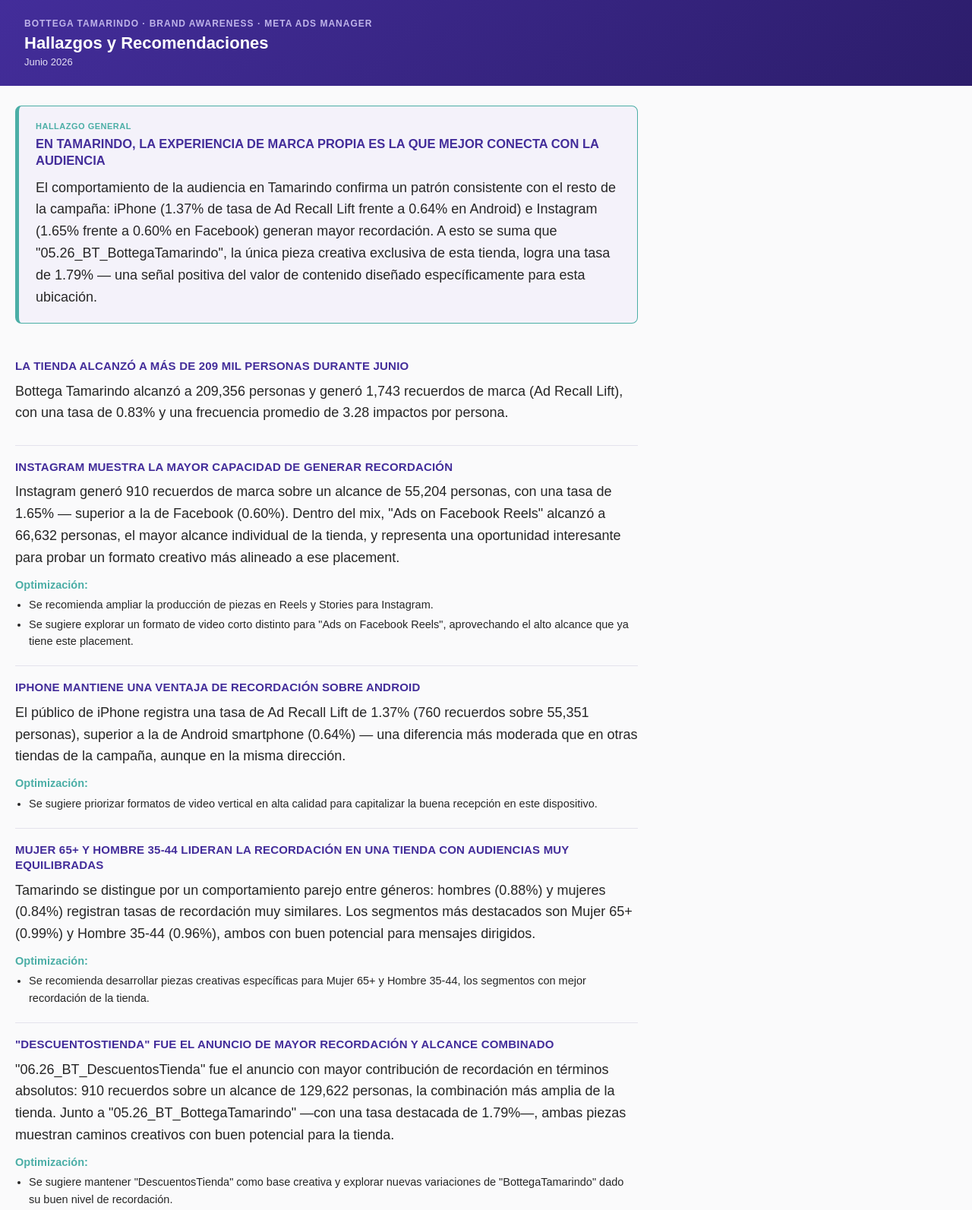
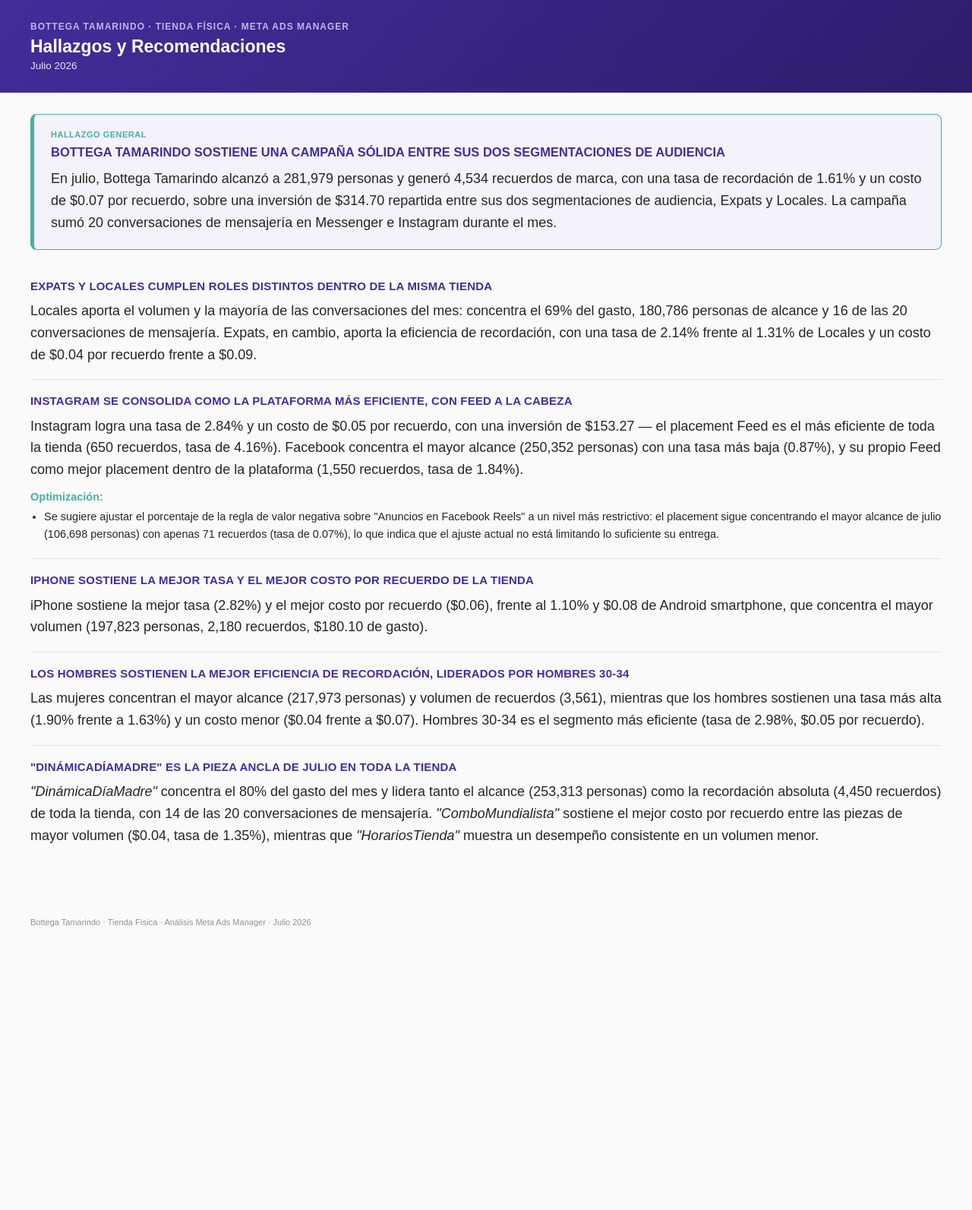
Before and after one commit to paidmedia-artefacto/bottega-tamarindo, a plain HTML site: page index.html in a window 1280 px wide. Shown: the top 1593 px of the page at 76% size. After the commit the page ends 1240 px from the top, so only its background shows below. Drawn offline with Linux system fonts and the light colour scheme.

Commit message:
Add files via upload

```diff
--- a/index.html
+++ b/index.html
@@ -3,29 +3,24 @@
 <head>
 <meta charset="UTF-8">
 <meta name="viewport" content="width=device-width, initial-scale=1.0">
-<title>Bottega Tamarindo · Hallazgos y Recomendaciones</title>
+<title>Bottega Tamarindo · Tienda Física · Meta Ads Manager · Hallazgos y Recomendaciones</title>
 <style>
   :root{
     --primary:#432d9a; --accent:#4baea6; --muted:#929292;
     --text:#262626; --bg:#FAFAFB; --border:#E4E2EC; --cream:#F4F2FA;
   }
   *{box-sizing:border-box;}
-  body{
-    margin:0; font-family:Arial, Helvetica, sans-serif; color:var(--text);
-    background:var(--bg); text-align:left;
-  }
-  header{
-    background:linear-gradient(135deg, var(--primary), #2c1d6b);
-    color:#fff; padding:24px 32px; text-align:left;
-  }
+  body{ margin:0; font-family:Arial, Helvetica, sans-serif; color:var(--text); background:var(--bg); text-align:left; }
+  header{ background:linear-gradient(135deg, var(--primary), #2c1d6b); color:#fff; padding:28px 40px; text-align:left; }
   header .eyebrow{ color:#BFB4EA; font-size:12px; font-weight:bold; letter-spacing:1px; text-transform:uppercase; }
-  header h1{ margin:6px 0 4px; font-size:22px; text-align:left; }
-  header .sub{ color:#E4E0F5; font-size:13px; }
-  .wrap{ max-width:860px; margin:0; padding:26px 20px 50px; text-align:left; }
+  header h1{ margin:6px 0 4px; font-size:23px; text-align:left; }
+  header .sub{ color:#E4E0F5; font-size:13.5px; }
+
+  .wrap{ margin:0; padding:28px 40px 55px; text-align:left; }
 
   .general{
     background:var(--cream); border:1px solid var(--accent); border-left:5px solid var(--accent);
-    border-radius:8px; padding:20px 22px; margin-bottom:28px; text-align:left;
+    border-radius:8px; padding:20px 22px; margin-bottom:20px; text-align:left;
   }
   .general .tag{ font-size:11px; font-weight:bold; color:var(--accent); letter-spacing:0.5px; text-transform:uppercase; }
   .general h2{ margin:6px 0 10px; font-size:16.5px; color:var(--primary); line-height:1.35; text-align:left; }
@@ -35,83 +30,64 @@
   .finding:last-child{ border-bottom:none; }
   .finding h2{ margin:0 0 8px; font-size:15px; color:var(--primary); line-height:1.35; letter-spacing:0.2px; text-align:left; }
   .finding p{ margin:0 0 10px; font-size:18px; line-height:1.6; color:var(--text); text-align:left; }
+  .finding p:last-child{ margin-bottom:0; }
   .opt{ font-size:14.5px; line-height:1.55; text-align:left; }
   .opt .lbl{ color:var(--accent); font-weight:bold; }
   .opt ul{ margin:4px 0 0; padding-left:18px; text-align:left; }
   .opt li{ margin-bottom:3px; }
+  em{ font-style:italic; }
 
-  footer{ text-align:left; color:var(--muted); font-size:11px; padding:20px 32px; }
+  footer{ text-align:left; color:var(--muted); font-size:11px; padding:20px 40px; }
 </style>
 </head>
 <body>
 
 <header>
-  <div class="eyebrow">Bottega Tamarindo · Brand Awareness · Meta Ads Manager</div>
+  <div class="eyebrow">Bottega Tamarindo · Tienda Física · Meta Ads Manager</div>
   <h1>Hallazgos y Recomendaciones</h1>
-  <div class="sub">Junio 2026</div>
+  <div class="sub">Julio 2026</div>
 </header>
 
 <div class="wrap">
 
   <div class="general">
     <div class="tag">Hallazgo general</div>
-    <h2>EN TAMARINDO, LA EXPERIENCIA DE MARCA PROPIA ES LA QUE MEJOR CONECTA CON LA AUDIENCIA</h2>
-    <p>El comportamiento de la audiencia en Tamarindo confirma un patrón consistente con el resto de la campaña: iPhone (1.37% de tasa de Ad Recall Lift frente a 0.64% en Android) e Instagram (1.65% frente a 0.60% en Facebook) generan mayor recordación. A esto se suma que "05.26_BT_BottegaTamarindo", la única pieza creativa exclusiva de esta tienda, logra una tasa de 1.79% — una señal positiva del valor de contenido diseñado específicamente para esta ubicación.</p>
+    <h2>BOTTEGA TAMARINDO SOSTIENE UNA CAMPAÑA SÓLIDA ENTRE SUS DOS SEGMENTACIONES DE AUDIENCIA</h2>
+    <p>En julio, Bottega Tamarindo alcanzó a 281,979 personas y generó 4,534 recuerdos de marca, con una tasa de recordación de 1.61% y un costo de $0.07 por recuerdo, sobre una inversión de $314.70 repartida entre sus dos segmentaciones de audiencia, Expats y Locales. La campaña sumó 20 conversaciones de mensajería en Messenger e Instagram durante el mes.</p>
   </div>
 
   <div class="finding">
-    <h2>LA TIENDA ALCANZÓ A MÁS DE 209 MIL PERSONAS DURANTE JUNIO</h2>
-    <p>Bottega Tamarindo alcanzó a 209,356 personas y generó 1,743 recuerdos de marca (Ad Recall Lift), con una tasa de 0.83% y una frecuencia promedio de 3.28 impactos por persona.</p>
+    <h2>EXPATS Y LOCALES CUMPLEN ROLES DISTINTOS DENTRO DE LA MISMA TIENDA</h2>
+    <p>Locales aporta el volumen y la mayoría de las conversaciones del mes: concentra el 69% del gasto, 180,786 personas de alcance y 16 de las 20 conversaciones de mensajería. Expats, en cambio, aporta la eficiencia de recordación, con una tasa de 2.14% frente al 1.31% de Locales y un costo de $0.04 por recuerdo frente a $0.09.</p>
   </div>
 
   <div class="finding">
-    <h2>INSTAGRAM MUESTRA LA MAYOR CAPACIDAD DE GENERAR RECORDACIÓN</h2>
-    <p>Instagram generó 910 recuerdos de marca sobre un alcance de 55,204 personas, con una tasa de 1.65% — superior a la de Facebook (0.60%). Dentro del mix, "Ads on Facebook Reels" alcanzó a 66,632 personas, el mayor alcance individual de la tienda, y representa una oportunidad interesante para probar un formato creativo más alineado a ese placement.</p>
+    <h2>INSTAGRAM SE CONSOLIDA COMO LA PLATAFORMA MÁS EFICIENTE, CON FEED A LA CABEZA</h2>
+    <p>Instagram logra una tasa de 2.84% y un costo de $0.05 por recuerdo, con una inversión de $153.27 — el placement Feed es el más eficiente de toda la tienda (650 recuerdos, tasa de 4.16%). Facebook concentra el mayor alcance (250,352 personas) con una tasa más baja (0.87%), y su propio Feed como mejor placement dentro de la plataforma (1,550 recuerdos, tasa de 1.84%).</p>
     <div class="opt">
       <span class="lbl">Optimización:</span>
-      <ul>
-        <li>Se recomienda ampliar la producción de piezas en Reels y Stories para Instagram.</li>
-        <li>Se sugiere explorar un formato de video corto distinto para "Ads on Facebook Reels", aprovechando el alto alcance que ya tiene este placement.</li>
-      </ul>
+      <ul><li>Se sugiere ajustar el porcentaje de la regla de valor negativa sobre "Anuncios en Facebook Reels" a un nivel más restrictivo: el placement sigue concentrando el mayor alcance de julio (106,698 personas) con apenas 71 recuerdos (tasa de 0.07%), lo que indica que el ajuste actual no está limitando lo suficiente su entrega.</li></ul>
     </div>
   </div>
 
   <div class="finding">
-    <h2>IPHONE MANTIENE UNA VENTAJA DE RECORDACIÓN SOBRE ANDROID</h2>
-    <p>El público de iPhone registra una tasa de Ad Recall Lift de 1.37% (760 recuerdos sobre 55,351 personas), superior a la de Android smartphone (0.64%) — una diferencia más moderada que en otras tiendas de la campaña, aunque en la misma dirección.</p>
-    <div class="opt">
-      <span class="lbl">Optimización:</span>
-      <ul>
-        <li>Se sugiere priorizar formatos de video vertical en alta calidad para capitalizar la buena recepción en este dispositivo.</li>
-      </ul>
-    </div>
+    <h2>IPHONE SOSTIENE LA MEJOR TASA Y EL MEJOR COSTO POR RECUERDO DE LA TIENDA</h2>
+    <p>iPhone sostiene la mejor tasa (2.82%) y el mejor costo por recuerdo ($0.06), frente al 1.10% y $0.08 de Android smartphone, que concentra el mayor volumen (197,823 personas, 2,180 recuerdos, $180.10 de gasto).</p>
   </div>
 
   <div class="finding">
-    <h2>MUJER 65+ Y HOMBRE 35-44 LIDERAN LA RECORDACIÓN EN UNA TIENDA CON AUDIENCIAS MUY EQUILIBRADAS</h2>
-    <p>Tamarindo se distingue por un comportamiento parejo entre géneros: hombres (0.88%) y mujeres (0.84%) registran tasas de recordación muy similares. Los segmentos más destacados son Mujer 65+ (0.99%) y Hombre 35-44 (0.96%), ambos con buen potencial para mensajes dirigidos.</p>
-    <div class="opt">
-      <span class="lbl">Optimización:</span>
-      <ul>
-        <li>Se recomienda desarrollar piezas creativas específicas para Mujer 65+ y Hombre 35-44, los segmentos con mejor recordación de la tienda.</li>
-      </ul>
-    </div>
+    <h2>LOS HOMBRES SOSTIENEN LA MEJOR EFICIENCIA DE RECORDACIÓN, LIDERADOS POR HOMBRES 30-34</h2>
+    <p>Las mujeres concentran el mayor alcance (217,973 personas) y volumen de recuerdos (3,561), mientras que los hombres sostienen una tasa más alta (1.90% frente a 1.63%) y un costo menor ($0.04 frente a $0.07). Hombres 30-34 es el segmento más eficiente (tasa de 2.98%, $0.05 por recuerdo).</p>
   </div>
 
   <div class="finding">
-    <h2>"DESCUENTOSTIENDA" FUE EL ANUNCIO DE MAYOR RECORDACIÓN Y ALCANCE COMBINADO</h2>
-    <p>"06.26_BT_DescuentosTienda" fue el anuncio con mayor contribución de recordación en términos absolutos: 910 recuerdos sobre un alcance de 129,622 personas, la combinación más amplia de la tienda. Junto a "05.26_BT_BottegaTamarindo" —con una tasa destacada de 1.79%—, ambas piezas muestran caminos creativos con buen potencial para la tienda.</p>
-    <div class="opt">
-      <span class="lbl">Optimización:</span>
-      <ul>
-        <li>Se sugiere mantener "DescuentosTienda" como base creativa y explorar nuevas variaciones de "BottegaTamarindo" dado su buen nivel de recordación.</li>
-      </ul>
-    </div>
+    <h2>"DINÁMICADÍAMADRE" ES LA PIEZA ANCLA DE JULIO EN TODA LA TIENDA</h2>
+    <p><em>"DinámicaDíaMadre"</em> concentra el 80% del gasto del mes y lidera tanto el alcance (253,313 personas) como la recordación absoluta (4,450 recuerdos) de toda la tienda, con 14 de las 20 conversaciones de mensajería. <em>"ComboMundialista"</em> sostiene el mejor costo por recuerdo entre las piezas de mayor volumen ($0.04, tasa de 1.35%), mientras que <em>"HorariosTienda"</em> muestra un desempeño consistente en un volumen menor.</p>
   </div>
 
 </div>
 
-<footer>Bottega Tamarindo · Análisis Meta Ads Manager · Junio 2026</footer>
+<footer>Bottega Tamarindo · Tienda Física · Análisis Meta Ads Manager · Julio 2026</footer>
 
 </body>
 </html>
```
